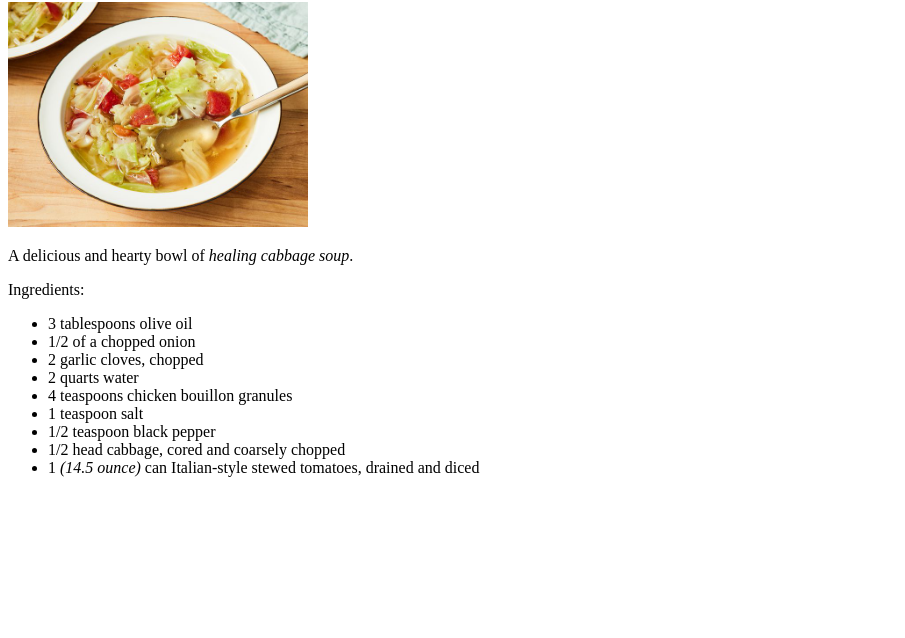
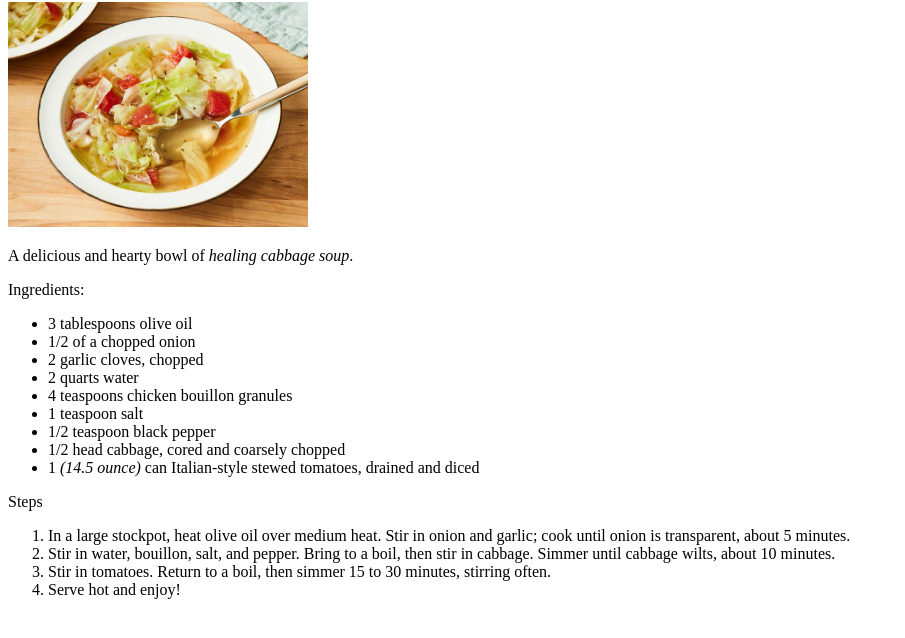
Before and after one commit to PristineDoorbell/odin-recipes, a plain HTML site: page pages/healing-cabbage-soup.html in a window 1280 px wide. Shown: the part 78-716 px from the top of the page, without its empty margins (0-905 px from the left). Drawn offline with Linux system fonts and the light colour scheme.

Commit message:
Added steps to cabbage soup page

```diff
--- a/pages/healing-cabbage-soup.html
+++ b/pages/healing-cabbage-soup.html
@@ -20,5 +20,12 @@
             <li>1/2 head cabbage, cored and coarsely chopped</li>
             <li>1<em> (14.5 ounce) </em>can Italian-style stewed tomatoes, drained and diced</li>
         </ul>
+        <p>Steps</p>
+        <ol>
+            <li>In a large stockpot, heat olive oil over medium heat. Stir in onion and garlic; cook until onion is transparent, about 5 minutes.</li>
+            <li>Stir in water, bouillon, salt, and pepper. Bring to a boil, then stir in cabbage. Simmer until cabbage wilts, about 10 minutes.</li>
+            <li>Stir in tomatoes. Return to a boil, then simmer 15 to 30 minutes, stirring often.</li>
+            <li>Serve hot and enjoy!</li>
+        </ol>
     </body>
 </html>
```
